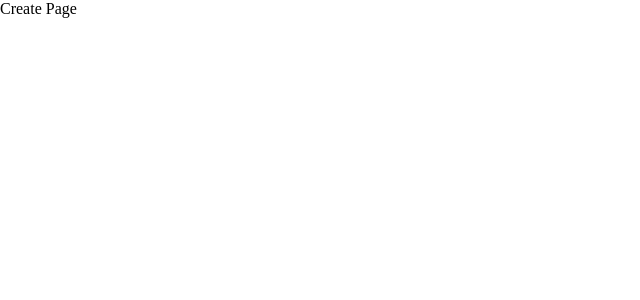
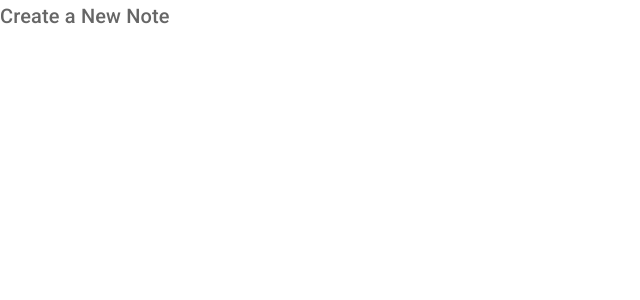
Before and after one commit to subashhB/material-ui-practice, a React (Create React App) app: page /create in a window 1280 px wide. Shown: the top 300 px of the page, without its empty margins (0-640 px from the left). Built offline with nearby package versions, Linux system fonts and the light colour scheme.

Commit message:
Typography

```diff
--- a/src/pages/Create.js
+++ b/src/pages/Create.js
@@ -1,8 +1,16 @@
 import React from 'react'
+import Typography from '@mui/material/Typography';
 
 const Create = () => {
   return (
-    <div>Create Page</div>
+    <Typography
+        variant='h6'
+        component='h2'
+        color='textSecondary'
+    >
+        Create a New Note
+    </Typography>
+
   )
 }
 
```
